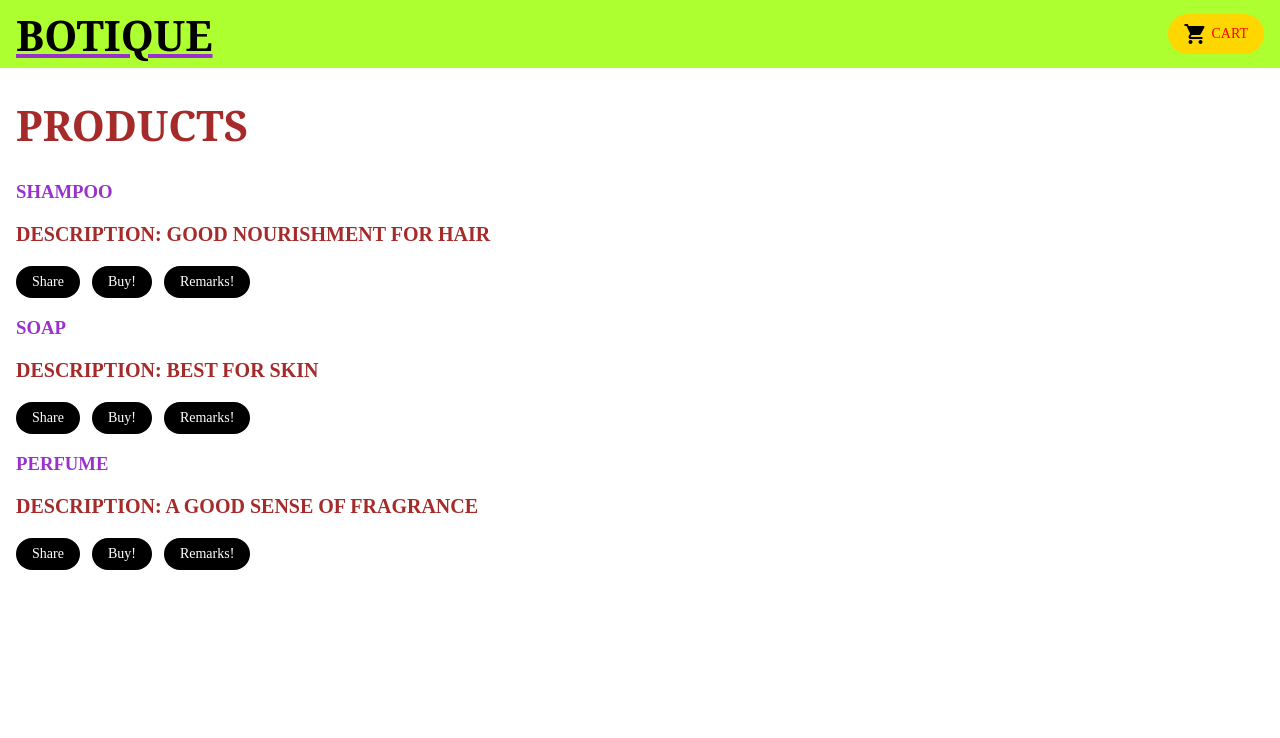
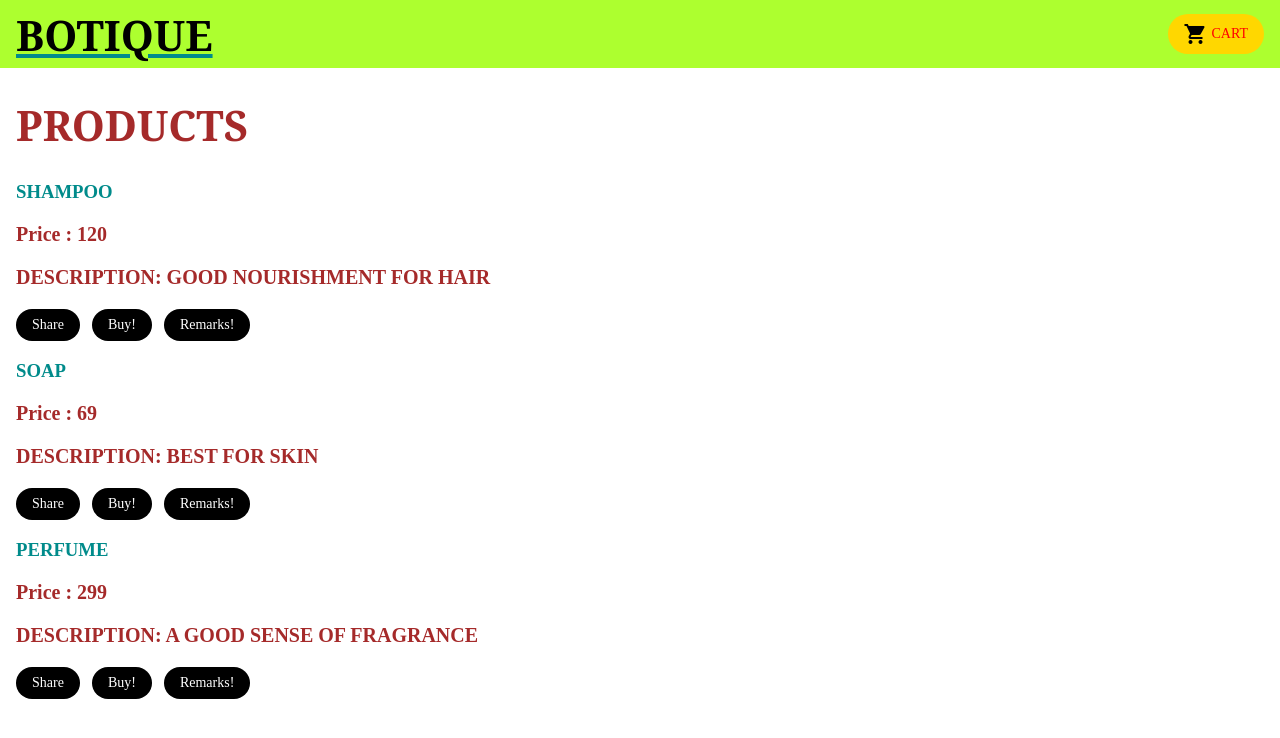
Before and after one commit to G1GNANAMANI/angular, an Angular app: page / in a window 1280 px wide. Shown: the top 738 px of the page. Built offline with nearby package versions, Linux system fonts and the light colour scheme.

Commit message:
3 files modified

```diff
--- a/src/app/product-list/product-list.component.html
+++ b/src/app/product-list/product-list.component.html
@@ -9,11 +9,12 @@
     </a>
   </h3>
   <!-- structural directive -->
+  <p *ngIf="product.price">Price : {{ product.price }}</p>
   <p *ngIf="product.description">DESCRIPTION: {{ product.description }}</p>
   <!-- event binding -->
   <button type="button" (click)="share()">Share</button>
   &nbsp;
-  <button type="button" onclick="alert('Bought!')">Buy!</button>
+  <button type="button" onclick="alert('BOUGHT!')">Buy!</button>
   &nbsp;
   <button type="button" onclick="alert('BEST PRODUCT!')">Remarks!</button>
   <!-- <button type="button" (click)="buy()">Buy</button> -->
--- a/src/app/products.ts
+++ b/src/app/products.ts
@@ -2,6 +2,7 @@ export interface Product {
   id: number;
   name: string;
   price: number;
+
   description: string;
 }
 
@@ -9,13 +10,13 @@ export const products = [
   {
     id: 1,
     name: 'SHAMPOO',
-    price: 799,
+    price: 120,
     description: 'GOOD NOURISHMENT FOR HAIR',
   },
   {
     id: 2,
     name: 'SOAP',
-    price: 699,
+    price: 69,
     description: 'BEST FOR SKIN',
   },
   {
--- a/src/styles.css
+++ b/src/styles.css
@@ -47,7 +47,7 @@ p {
 
 a {
   cursor: pointer;
-  color: darkorchid;
+  color: darkcyan;
 }
 
 a:hover {
```
